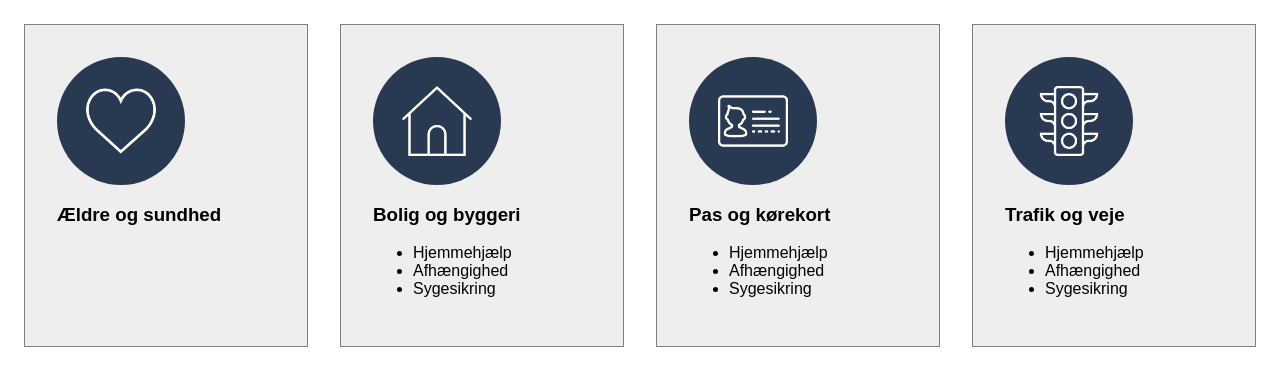
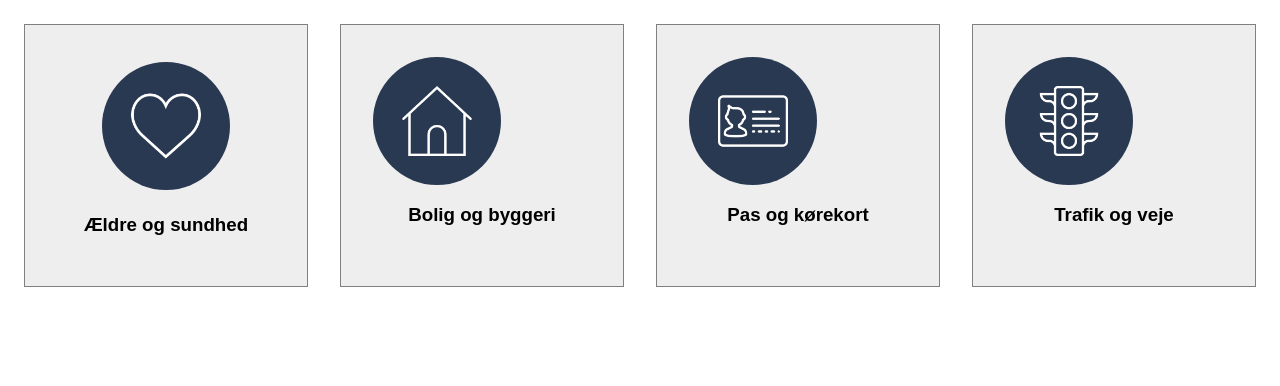
Before and after one commit to KalleTHansen/Koege-Kommune, a plain HTML site: page index.html in a window 1280 px wide. Drawn offline with Linux system fonts and the light colour scheme.

Commit message:
Using table for centering bgicon; works!

```diff
--- a/_scss/style.scss
+++ b/_scss/style.scss
@@ -12,11 +12,16 @@ html {
 
         article {
           &.category {
-            width: 20em;
+            width: 20%;
             padding: 2em;
             margin: 1em;
             background-color: $backgroundColor;
             border: 1px solid grey;
+            text-align: center;
+
+            table.center {
+              margin: 0 auto;
+            }
 
             .bgicon {
               height: 8em;
@@ -28,11 +33,11 @@ html {
               vertical-align: middle;
 
               .icon {
-                max-width: 55%;
                 transition: 0.2s; //Animeret overgang ved hover
+                width: 55%;
                 vertical-align: middle;
                 &:hover {
-                  max-width: 70%;//Forstør ved hover
+                  transform: scale(1.3,1.3);//Forstør ved hover
                 }
               }
             }
--- a/index.html
+++ b/index.html
@@ -9,52 +9,35 @@
     <main>
       <nav id="navgrid">
         <article class="category">
-          <div class="bgicon">
-            <img class="icon" src="img/icons/heart.png" alt="Ældre og sundhed">
-          </div>
-            <h3>Ældre og sundhed</h3>
+            <table class="center">
+                <td>
+                  <div class="bgicon">
+                    <img class="icon" src="img/icons/heart.png" alt="Ældre og sundhed">
+                  </div>
+                </td>
+            </table>
+          <h3>Ældre og sundhed</h3>
         </article>
 
         <article class="category">
           <div class="bgicon">
             <img class="icon" src="img/icons/house.png" alt="Bolig og byggeri">
           </div>
-          <section>
           <h3>Bolig og byggeri</h3>
-            <ul>
-              <li>Hjemmehjælp</li>
-              <li>Afhængighed</li>
-              <li>Sygesikring</li>
-            </ul>
-          </section>
         </article>
 
         <article class="category">
           <div class="bgicon">
             <img class="icon" src="img/icons/id.png" alt="Pas og kørekort">
           </div>
-          <section>
           <h3>Pas og kørekort</h3>
-            <ul>
-              <li>Hjemmehjælp</li>
-              <li>Afhængighed</li>
-              <li>Sygesikring</li>
-            </ul>
-          </section>
         </article>
 
         <article class="category">
           <div class="bgicon">
             <img class="icon" src="img/icons/traffic.png" alt="Trafik og veje">
           </div>
-          <section>
           <h3>Trafik og veje</h3>
-            <ul>
-              <li>Hjemmehjælp</li>
-              <li>Afhængighed</li>
-              <li>Sygesikring</li>
-            </ul>
-          </section>
         </article>
       </nav>
     </main>
```
Also changed, not shown: css/style.css.
